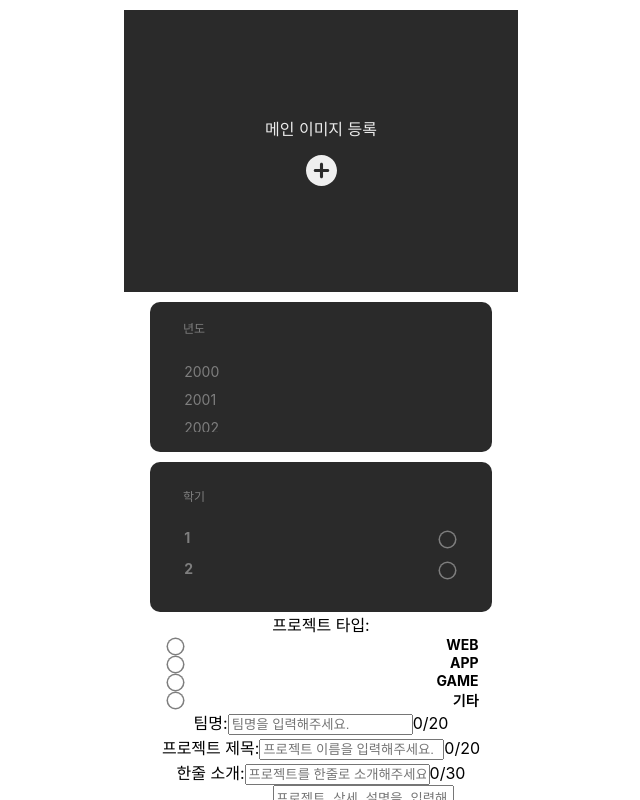
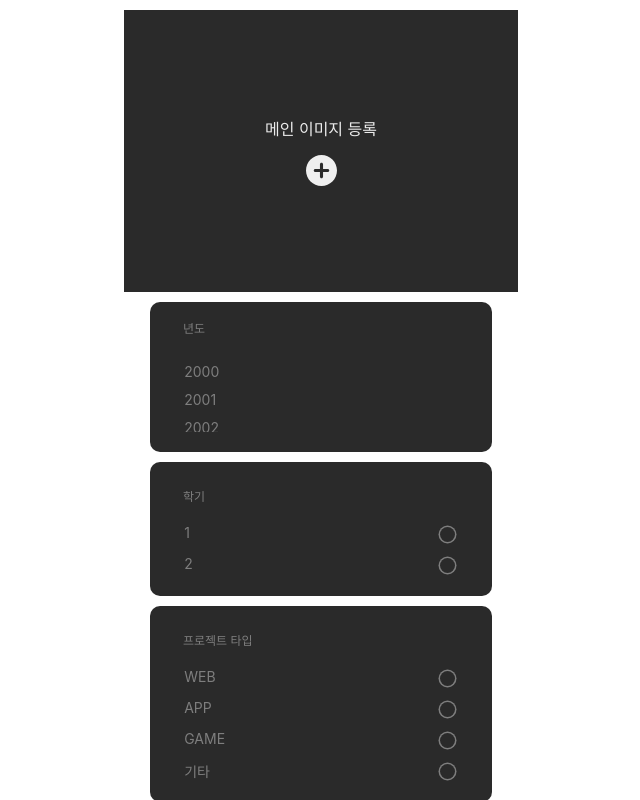
Before and after one commit to pknu-wap/2024_2_WEB_2, a React (Create React App) app in the folder client/: page / in a window 1280 px wide. Shown: the top 800 px of the page, without its empty margins (319-959 px from the left). Built offline with nearby package versions, Linux system fonts and the light colour scheme.

Commit message:
featur: 라디오 버튼 클릭이벤트 구현

```diff
--- a/client/src/assets/ProjectCreation/RadioButton.css
+++ b/client/src/assets/ProjectCreation/RadioButton.css
@@ -1,7 +1,8 @@
 .radio-button{
     width: 342px;
-    height: 135px;
+    height: 100%;
     padding-top: 15px;
+    padding-bottom: 20px;
     background-color: #2A2A2A;
     color: #7E7E7E;
     border-radius: 10px;
@@ -18,7 +19,7 @@
 .button-label { /* .radio-button 내부의 직접적인 label만 선택 */
     margin-top: 10px;
     margin-left: 33px;
-    margin-bottom: 15px;
+    margin-bottom: 10px;
     font-size: 12px;
 }
 
@@ -27,7 +28,7 @@
     justify-content: space-between;
 
     font-size: 14px;
-    font-weight: bold;
+
     margin: 0 auto;
     width: 80%;
 }
--- a/client/src/components/ProjectCreation/ProjectForm.js
+++ b/client/src/components/ProjectCreation/ProjectForm.js
@@ -135,8 +135,17 @@ const ProjectForm = ({ onSubmit }) => {
           setSelected={setSemester} // 선택 상태 업데이트 함수
         />
       </div>
+      <div>
+        <RadioButton
+          labelname={"프로젝트 타입"}
+          name="projectType"
+          options={projectTypeOptions}
+          selected={projectType}
+          setSelected={setProjectType}
+        />
+      </div>
 
-      {/* 프로젝트 타입 선택 */}
+      {/* 프로젝트 타입 선택
       <div className="form-group">
         <label>프로젝트 타입:</label>
         <div className="radio-group">
@@ -156,7 +165,7 @@ const ProjectForm = ({ onSubmit }) => {
         {errorMessage.projectType && (
           <p className="error-message">{errorMessage.projectType}</p>
         )}
-      </div>
+      </div> */}
 
       {/* 팀명 */}
       <div className="form-group">
--- a/client/src/components/ProjectCreation/RadioButton.js
+++ b/client/src/components/ProjectCreation/RadioButton.js
@@ -8,9 +8,20 @@ const RadioButton = ({ labelname, name, options, selected, setSelected }) => {
       {options.map((option, index) => (
         <label key={index}>
           <div className="radio-option">
-            <div className="option-name">{option}</div>
+            <div className="option-name">
+              <label
+                htmlFor={`${name}-${option}`}
+                style={{
+                  color: selected === option ? "#FFFFFF" : "#7E7E7E", // 선택된 상태에 따라 색상 변경
+                  fontWeight: selected === option ? "bold" : "normal", // 선택된 상태에 따라 글자 굵기 변경
+                }}
+              >
+                {option}
+              </label>
+            </div>
             <div className="option">
               <input
+                id={`${name}-${option}`} // ID 추가
                 type="radio"
                 name={name}
                 value={option}
```
